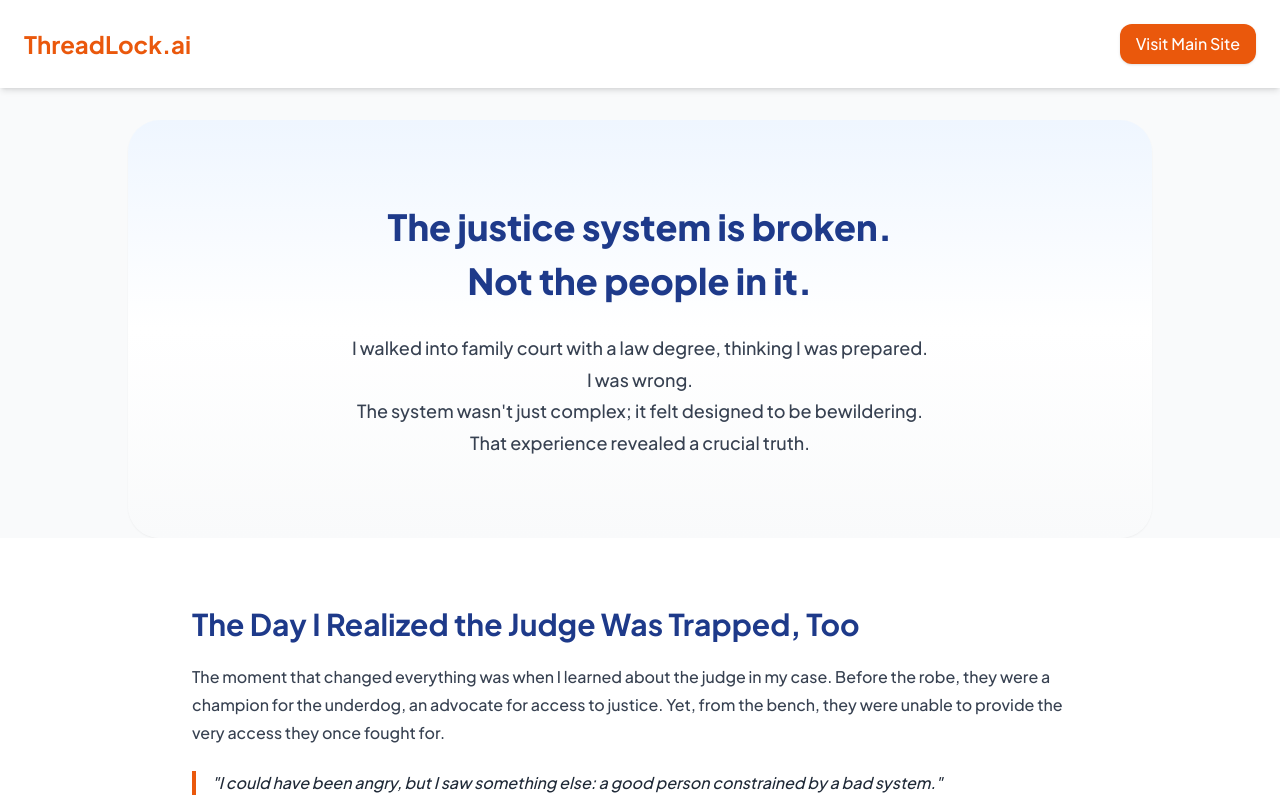
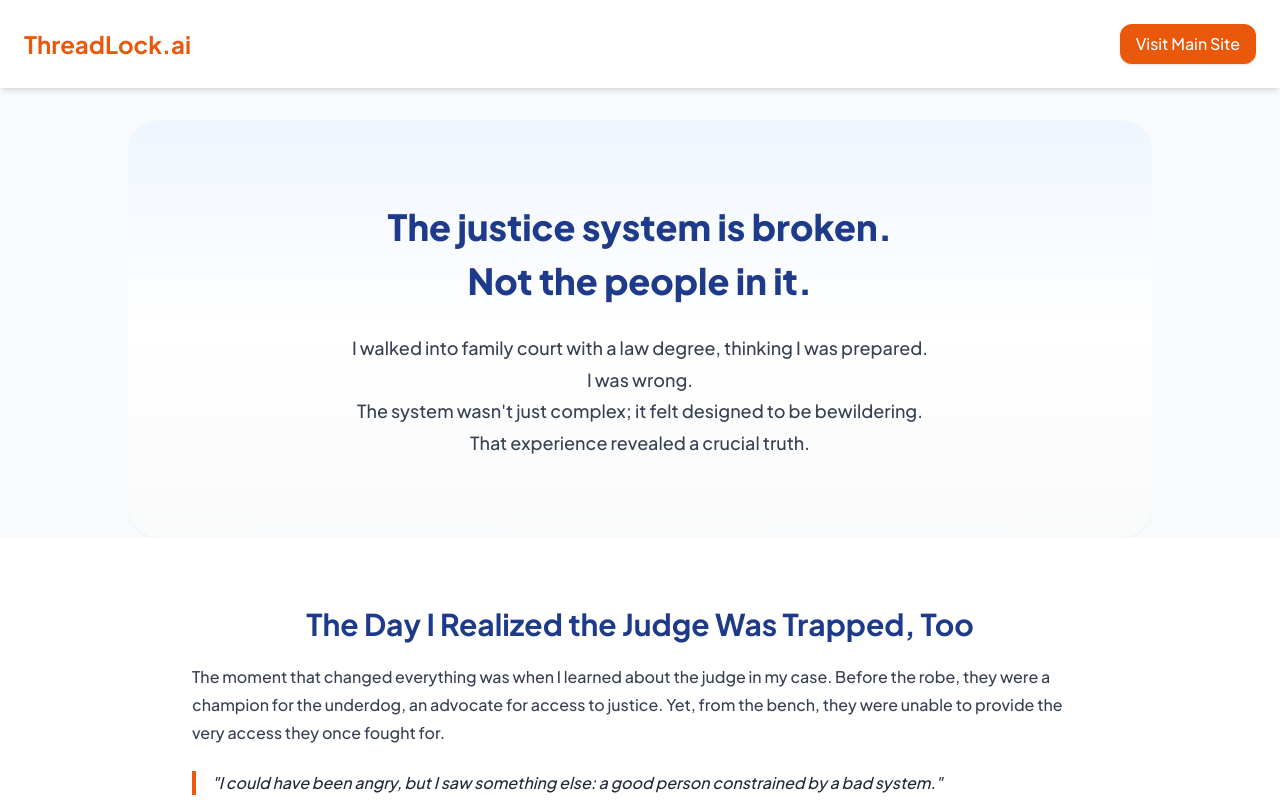
Before and after one commit to RedThreadGrp/ThreadLock, a Next.js app: page /founder-story in a window 1280 px wide. Shown: the top 800 px of the page. Built offline with nearby package versions, Linux system fonts and the light colour scheme.

Commit message:
Update founder-story.jsx

```diff
--- a/pages/founder-story.jsx
+++ b/pages/founder-story.jsx
@@ -234,7 +234,7 @@ export default function FounderStoryPage() {
           {/* Story Section */}
           <section className="content-section">
             <div className="max-w-4xl mx-auto">
-              <h3>The Day I Realized the Judge Was Trapped, Too</h3>
+              <h3 style={{ textAlign: 'center' }}>The Day I Realized the Judge Was Trapped, Too</h3>
               <p>
                 The moment that changed everything was when I learned about the judge in my case. Before the robe, they were a champion for the underdog, an advocate for access to justice. Yet, from the bench, they were unable to provide the very access they once fought for.
               </p>
```
